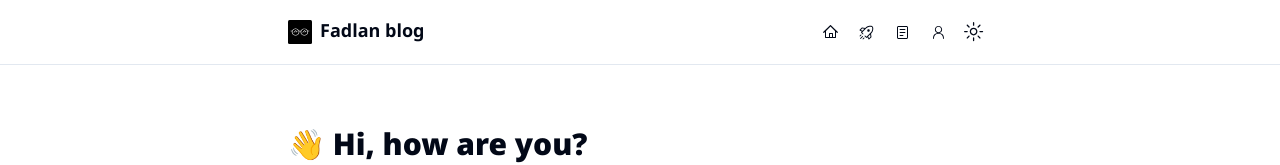
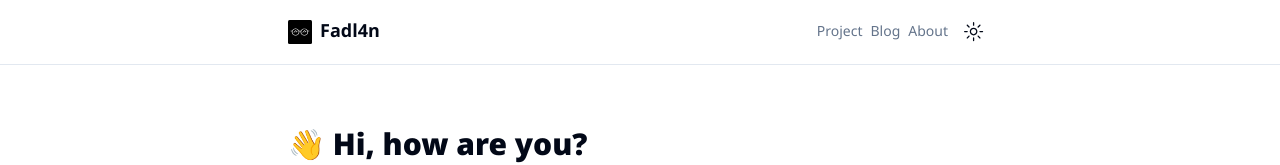
Before and after one commit to samurun/fadlan-dev, a Next.js app: page /about in a window 1280 px wide. Shown: the top 165 px of the page. Built offline with nearby package versions, Linux system fonts and the light colour scheme; no server answers.

Commit message:
refactor: Update menus

```diff
--- a/src/components/header.tsx
+++ b/src/components/header.tsx
@@ -1,18 +1,26 @@
 'use client';
 
-import {
-  HomeIcon,
-  PersonIcon,
-  ReaderIcon,
-  RocketIcon,
-} from '@radix-ui/react-icons';
 import Link from 'next/link';
 import ThemeToggle from './theme-toggle';
-import { buttonVariants } from './ui/button';
-import { cn } from '@/lib/utils';
+
 import { Icons } from './icons';
 
 type Props = {};
+
+const MENU_ITEMS = [
+  {
+    key: 'projects',
+    label: 'Project',
+  },
+  {
+    key: 'posts',
+    label: 'Blog',
+  },
+  {
+    key: 'about',
+    label: 'About',
+  },
+];
 
 const Header = (props: Props) => {
   return (
@@ -23,33 +31,17 @@ const Header = (props: Props) => {
           className='text-lg font-bold flex items-center space-x-2'
         >
           <Icons.logo className='h-6 w-6' />
-          <span className='font-bold'>Fadlan blog</span>
+          <span className='font-bold'>Fadl4n</span>
         </Link>
-        <div className='flex items-center'>
-          <Link
-            href='/'
-            className={cn(buttonVariants({ variant: 'ghost', size: 'icon' }))}
-          >
-            <HomeIcon />
-          </Link>
-          <Link
-            href='/projects'
-            className={cn(buttonVariants({ variant: 'ghost', size: 'icon' }))}
-          >
-            <RocketIcon />
-          </Link>
-          <Link
-            href='/blog'
-            className={cn(buttonVariants({ variant: 'ghost', size: 'icon' }))}
-          >
-            <ReaderIcon />
-          </Link>
-          <Link
-            href='/about'
-            className={cn(buttonVariants({ variant: 'ghost', size: 'icon' }))}
-          >
-            <PersonIcon />
-          </Link>
+        <div className='flex items-center gap-2'>
+          {MENU_ITEMS.map((menu) => (
+            <Link
+              href={menu.key}
+              className='text-muted-foreground transition-colors hover:text-foreground text-sm'
+            >
+              {menu.label}
+            </Link>
+          ))}
           <ThemeToggle />
         </div>
       </div>
```
